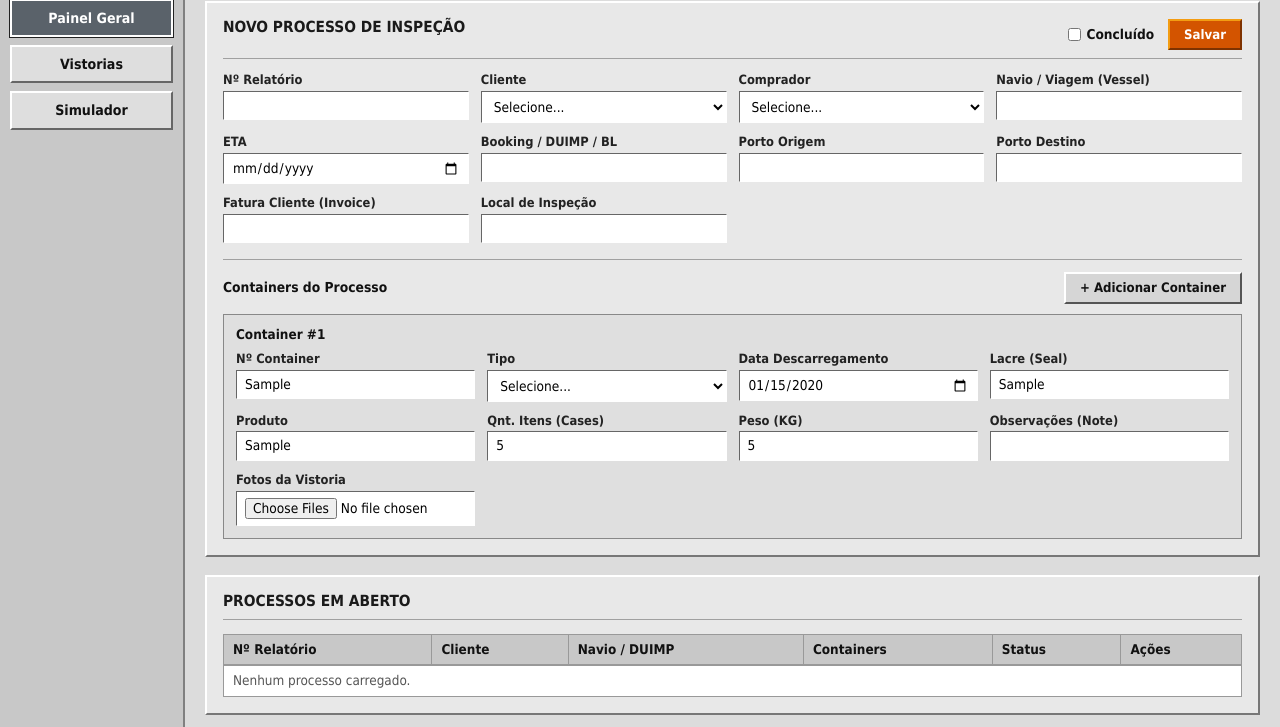
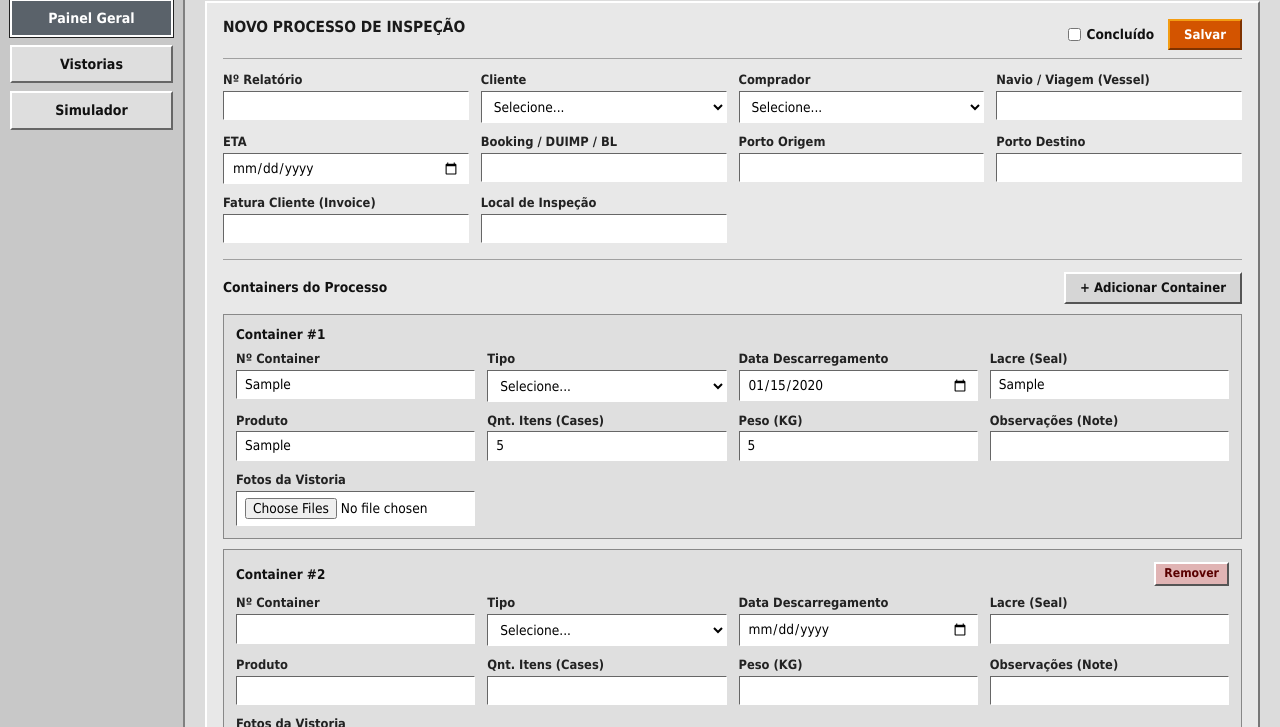
Before and after one commit to michelsmartins-s/simulador-alocacao-logistica, a plain HTML site: page src/index.html in a window 1280 px wide. Both pictures are taken after typing "Sample", "2020-01-15", "Sample", "Sample", "5", "5" into the empty fields and a click on the button "+ Adicionar Container". Shown: the part 73-800 px from the top of the page. Drawn offline with Linux system fonts and the light colour scheme.

Commit message:
feat: implementa adicao e remocao de containers no formulario

```diff
--- a/src/css/style.css
+++ b/src/css/style.css
@@ -306,3 +306,14 @@ body {
     color: #555555;
     padding: 14px;
 }
+
+.btn-remover-container {
+    padding: 3px 8px;
+    font-size: 0.76rem;
+    background-color: #e0b4b4;
+    color: #5a0000;
+}
+
+.btn-remover-container:hover {
+    background-color: #eabcbc;
+}
--- a/src/js/app.js
+++ b/src/js/app.js
@@ -0,0 +1,74 @@
+let btnAddContainer = document.getElementById('btn-add-container');
+let listaContainers = document.getElementById('lista-containers-form');
+
+function atualizarNumeracao() {
+    let itens = listaContainers.querySelectorAll('.container-item');
+    for (let i = 0; i < itens.length; i++) {
+        let titulo = itens[i].querySelector('.container-item-header span');
+        titulo.textContent = 'Container #' + (i+1);
+    }
+}
+
+function adicionarContainer() {
+    let novo = document.createElement('div');
+    novo.className = 'container-item';
+
+    novo.innerHTML =
+        '<div class="container-item-header">' +
+            '<span>Container</span>' +
+            '<button type="button" class="btn btn-remover-container">Remover</button>' +
+        '</div>' +
+        '<div class="form-grid">' +
+            '<div class="form-grupo">' +
+                '<label>Nº Container</label>' +
+                '<input type="text" name="numero_container">' +
+            '</div>' +
+            '<div class="form-grupo">' +
+                '<label>Tipo</label>' +
+                '<select name="tipo_container">' +
+                    '<option value="">Selecione...</option>' +
+                '</select>' +
+            '</div>' +
+            '<div class="form-grupo">' +
+                '<label>Data Descarregamento</label>' +
+                '<input type="date" name="data_descarregamento">' +
+            '</div>' +
+            '<div class="form-grupo">' +
+                '<label>Lacre (Seal)</label>' +
+                '<input type="text" name="lacre_numero">' +
+            '</div>' +
+            '<div class="form-grupo">' +
+                '<label>Produto</label>' +
+                '<input type="text" name="produto_descricao">' +
+            '</div>' +
+            '<div class="form-grupo">' +
+                '<label>Qnt. Itens (Cases)</label>' +
+                '<input type="number" name="quantidade_itens">' +
+            '</div>' +
+            '<div class="form-grupo">' +
+                '<label>Peso (KG)</label>' +
+                '<input type="number" name="peso_container">' +
+            '</div>' +
+            '<div class="form-grupo">' +
+                '<label>Observações (Note)</label>' +
+                '<input type="text" name="observacoes">' +
+            '</div>' +
+            '<div class="form-grupo">' +
+                '<label>Fotos da Vistoria</label>' +
+                '<input type="file" name="fotos" accept="image/*" capture="environment" multiple>' +
+            '</div>' +
+        '</div>';
+
+    let btnRemover = novo.querySelector('.btn-remover-container');
+    btnRemover.onclick = function () {
+        novo.remove();
+        atualizarNumeracao();
+    };
+
+    listaContainers.appendChild(novo);
+    atualizarNumeracao();
+}
+
+if (btnAddContainer) {
+    btnAddContainer.onclick = adicionarContainer;
+}
```
